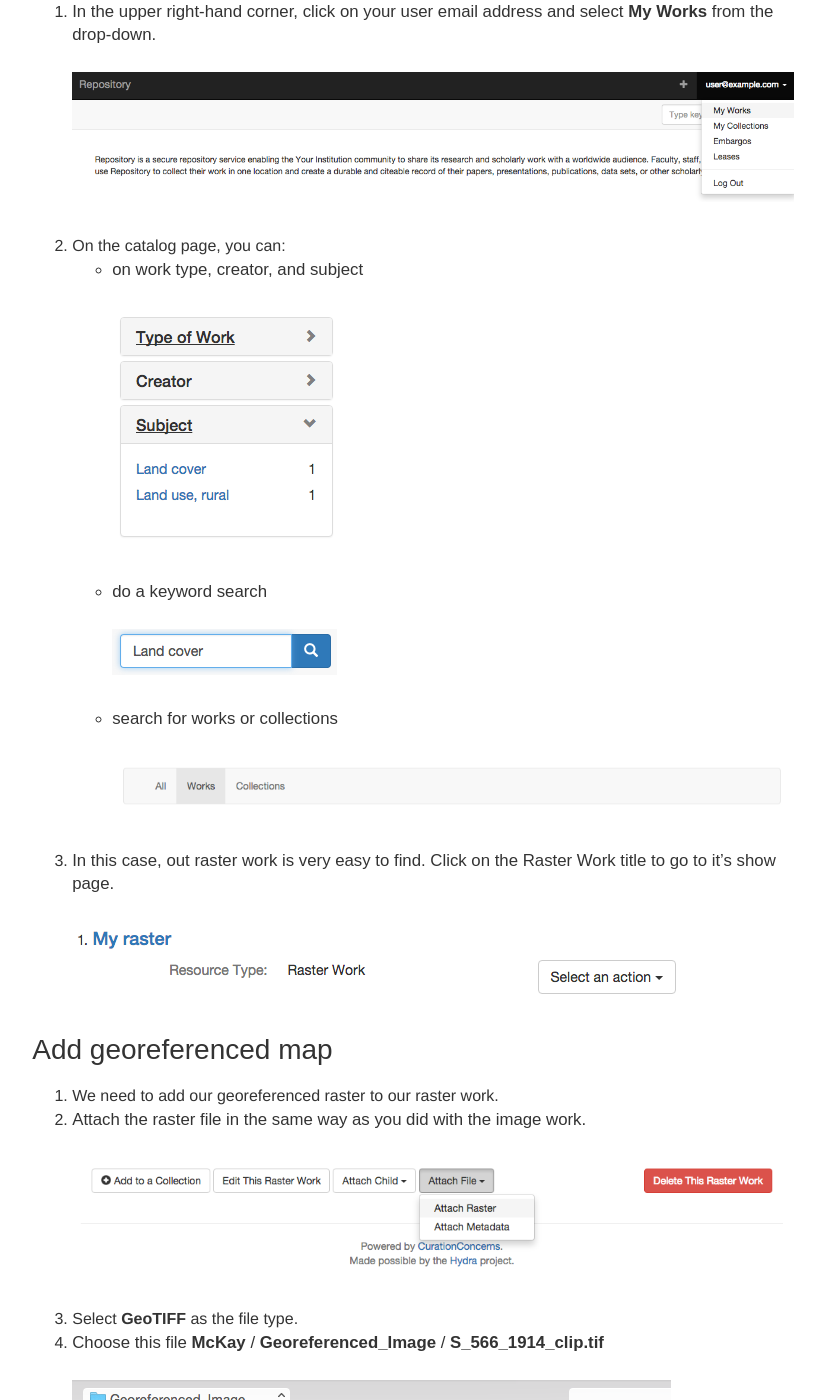
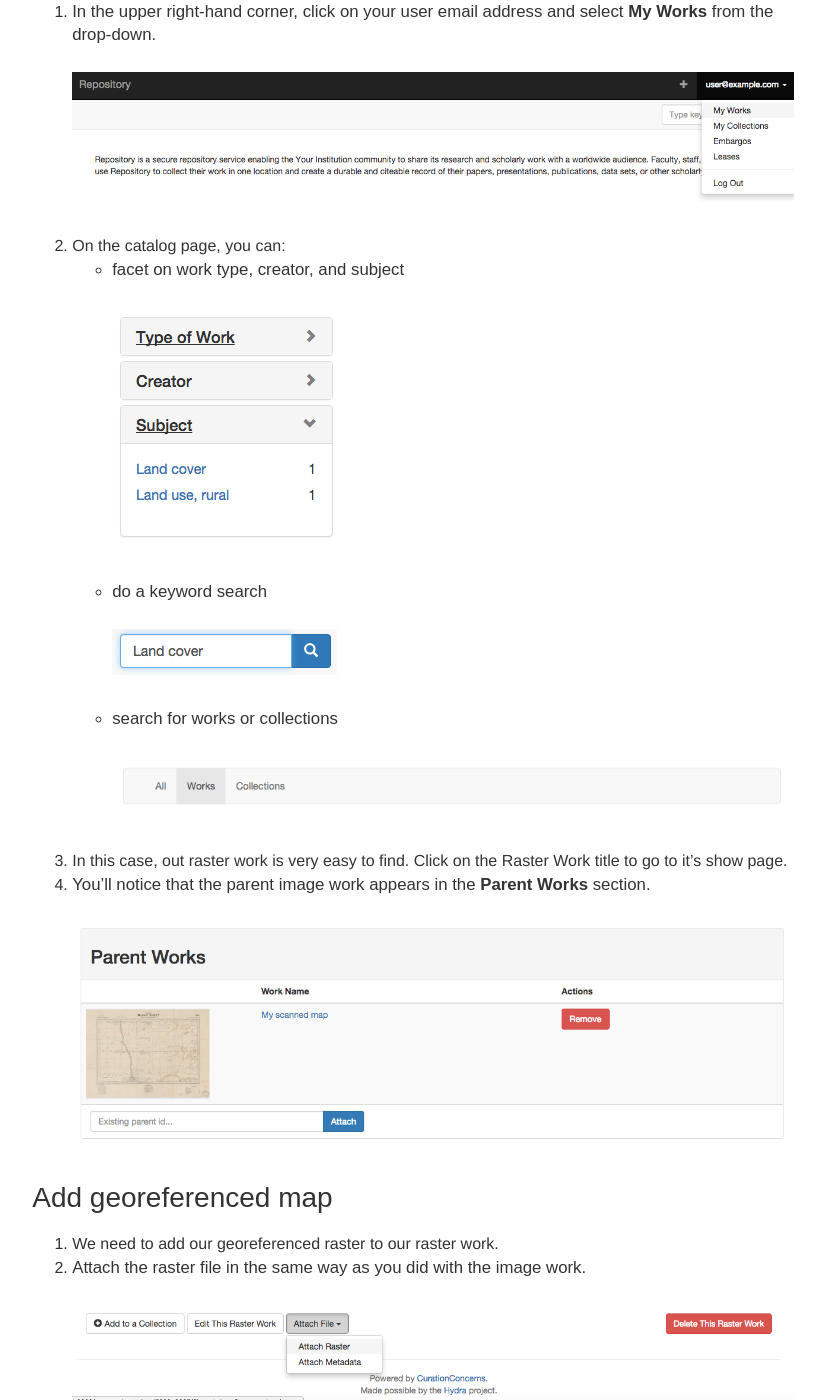
Before and after one commit to geoconcerns/geoconcerns.github.io, a Jekyll site: the page built from _posts/2016-06-07-create-a-raster-work.markdown, in a window 1280 px wide and 1400 px high, scrolled down 663 px. Shown: the whole window, without its empty margins (227-1052 px from the left). Built offline with Jekyll 4.4.1, drawn with Linux system fonts in a browser that asks for light colours; nearby versions of some CDN libraries; some of the changed text lies outside the part shown.

Commit message:
update walkthrough

````diff
--- a/_posts/2016-06-07-add-files-to-the-image-work.markdown
+++ b/_posts/2016-06-07-add-files-to-the-image-work.markdown
@@ -54,7 +54,7 @@ snippet: 'Creating a Hydra PCDM scanned map work. Created as part of a tutorial
 
 An important component of GeoConcern models are parent-child relationships between different work types. In our example, we've' created an Image Work for a scanned map. At some point we might want to georectify this map and create a raster image from it. It turns out that we already went through that process and we now want to link that GeoTiff to it's parent image.
 
-1. On the bottom of the page, find the **Attach Child** button and select **Attach Raster Work** from the drop-down menu.
+1. In the **Child Works** section, click the **Attach New Raster Work** button.
 
    ![add_child_raster](/images/add_child_raster.png)
 
--- a/_posts/2016-06-07-create-a-raster-work.markdown
+++ b/_posts/2016-06-07-create-a-raster-work.markdown
@@ -22,7 +22,7 @@ At the end of the last section, we created an child Raster Work. We'll need to l
 
    ![my_works](/images/my_works.png)
 1. On the catalog page, you can:
-   - on work type, creator, and subject
+   - facet on work type, creator, and subject
 
      ![search_facet](/images/search_facet.png)
    - do a keyword search
@@ -32,8 +32,9 @@ At the end of the last section, we created an child Raster Work. We'll need to l
 
      ![search_type](/images/search_type.png)
 1. In this case, out raster work is very easy to find. Click on the Raster Work title to go to it's show page.
+1. You'll notice that the parent image work appears in the **Parent Works** section.
 
-   ![search_raster_item](/images/search_raster_item.png)
+   ![raster_parent_work](/images/raster_parent_work.png)
 
 ### Add georeferenced map
 
@@ -63,7 +64,7 @@ We can now extract metadata from the FGDC document to populate attributes on our
 
    ![edit_raster](/images/edit_raster.png)
 1. Scroll to the bottom of the page to the **Automatically Populate Metadata** section.
-1. Select **Yes** from the drop-down menu.
+1. Select the metadata file from the drop-down menu.
 1. Click **Update Raster Work**.
 
    ![populate_metadata](/images/populate_metadata.png)
--- a/_posts/2016-06-07-create-a-vector-work.markdown
+++ b/_posts/2016-06-07-create-a-vector-work.markdown
@@ -23,9 +23,7 @@ A vector work represents a geospatial vector dataset. Points, lines, polygons. C
 
 1. On the show page of your Raster Work, create a child Vector Work.
 1. Click **Attach Child** and select **Attach Vector Work**
-1. On the new vector work form add a basic **Title** and fill in the **Provenance** field.
-
-   ![provenance](/images/provenance.png)
+1. On the new vector work form add a basic **Title*** field.
 1. Click **Create Vector Work**.
 
 ### Attach a shapefile
--- a/_posts/2016-06-07-create-an-image-work.markdown
+++ b/_posts/2016-06-07-create-an-image-work.markdown
@@ -54,7 +54,6 @@ Language | Language for the work. Example: English.
 Spatial | Spatial coverage and place names, perferrably in a controlled vocabulary. Example: "Paris, France".
 Temporal | Temporal coverage, typically years or dates. Example: 1989, circa 2010, 2007-2009.
 Issued | Issued date for the work.
-Provenance | Institution that holds the work.
 
 ### Add a location
 
--- a/_posts/2016-06-07-starting-the-application.markdown
+++ b/_posts/2016-06-07-starting-the-application.markdown
@@ -55,7 +55,8 @@ snippet: 'Starting the GeoConcerns application and loggin in. Created as part of
 After logging into the server and navigating to the geo concerns demo directory, you will need to start the various servers necessary to run the application. A special `rake` command was created to do this in one step.
 
 ```sh
-$ cd geo-concerns-demo
+$ sudo -i
+$ cd /home/vagrant/geo-concerns-demo/
 $ rake demo:servers
 ```
 
````
Also changed, not shown: images/add_child_raster.png, images/all_child_raster_works.png, images/attach_raster_file.png, images/collection_form.png, images/edit_raster.png, images/image_work_title.png, images/licenses.png, images/members.png, images/mods_file.png, images/populate_metadata.png, images/raster_parent_work.png (added).
